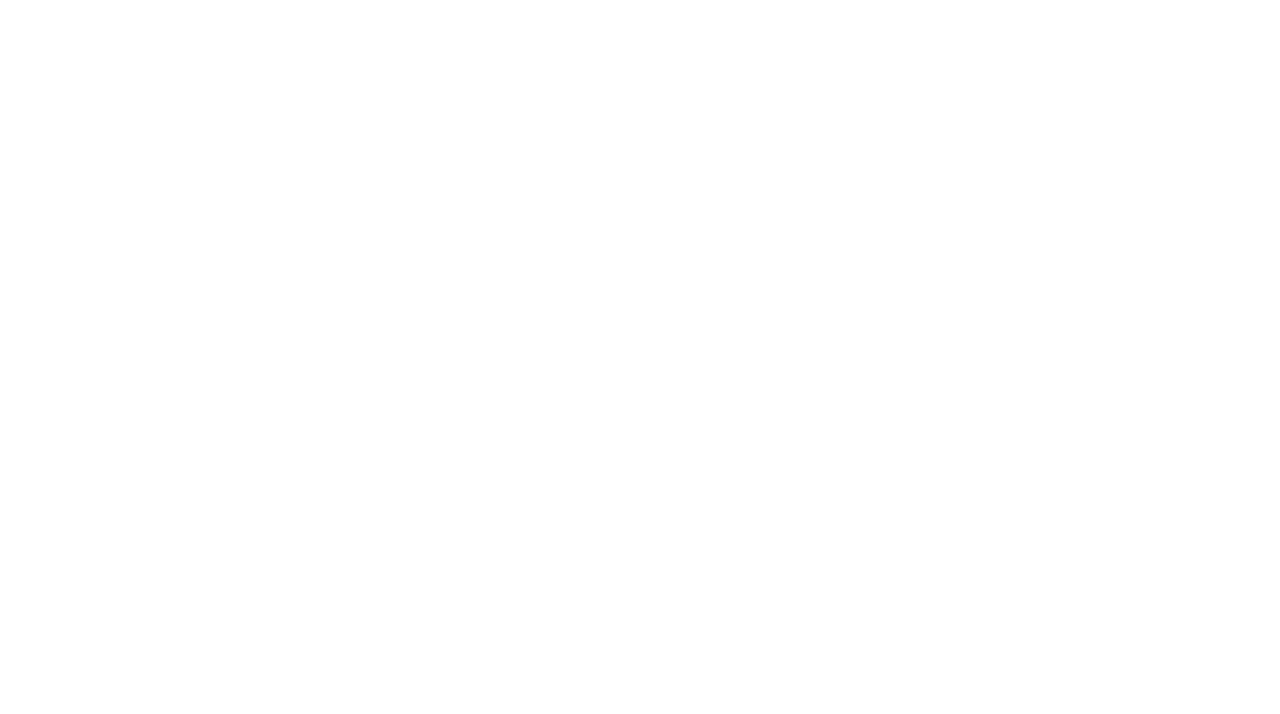
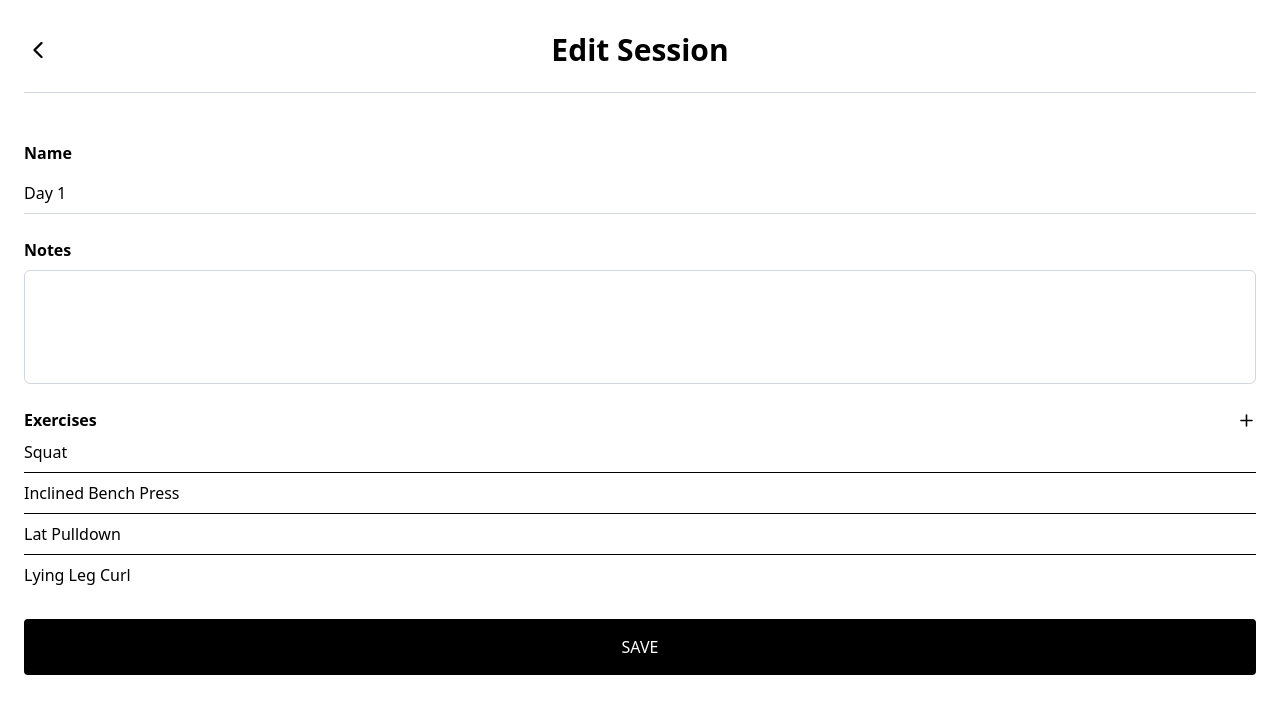
Before and after one commit to rafael-almeida/workout-tracker, a Vue app: page /workout/1/edit in a window 1280 px wide. Before the commit this address had no page. Shown: the top 714 px of the page. Built offline with nearby package versions, Linux system fonts and the light colour scheme.

Commit message:
add edit workout page

```diff
--- a/src/lib/data.ts
+++ b/src/lib/data.ts
@@ -7,6 +7,7 @@ export type SetId = number
 export interface Session {
   sessionId: SessionId
   sessionName: string
+  notes?: string
 }
 
 export interface Exercise {
--- a/src/router/index.ts
+++ b/src/router/index.ts
@@ -1,6 +1,7 @@
 import { createRouter, createWebHistory } from 'vue-router'
 import HomeView from '../views/HomeView.vue'
 import ActiveWorkoutView from '../views/ActiveWorkoutView.vue'
+import EditWorkoutView from '../views/EditWorkoutView.vue'
 
 const router = createRouter({
   history: createWebHistory(import.meta.env.BASE_URL),
@@ -12,6 +13,11 @@ const router = createRouter({
     {
       path: '/workout/:sessionId',
       component: ActiveWorkoutView,
+      props: true,
+    },
+    {
+      path: '/workout/:sessionId/edit',
+      component: EditWorkoutView,
       props: true,
     },
     // {
--- /dev/null
+++ b/src/views/EditWorkoutView.vue
@@ -0,0 +1,129 @@
+<script setup lang="ts">
+import { onMounted, reactive, ref, toRaw } from 'vue'
+import { useRouter } from 'vue-router'
+import { ChevronLeft, Plus } from 'lucide-vue-next'
+import type { Exercise, Session, SessionId } from '../lib/data'
+import db from '../lib/db'
+
+const props = defineProps<{
+  sessionId: string
+}>()
+
+const router = useRouter()
+
+const sessionId = Number(props.sessionId) as SessionId
+const session = ref<Session | null>(null)
+const exercises = ref<Exercise[]>([])
+const formState = reactive({
+  sessionName: '',
+  notes: '',
+})
+const isSaving = ref(false)
+
+onMounted(async () => {
+  const allSessions = await db.store('sessions').getAll<Session>()
+  const foundSession = allSessions.find((s) => s.sessionId === sessionId) || null
+  session.value = foundSession
+
+  if (foundSession) {
+    formState.sessionName = foundSession.sessionName
+    formState.notes = foundSession.notes ?? ''
+  }
+
+  const allExercises = await db.store('exercises').getAll<Exercise>()
+  exercises.value = allExercises.filter((e) => e.sessionId === sessionId)
+})
+
+const handleSubmit = async () => {
+  if (!session.value) return
+
+  const trimmedName = formState.sessionName.trim()
+  if (!trimmedName) return
+
+  isSaving.value = true
+
+  try {
+    const updatedSession = {
+      ...toRaw(session.value),
+      sessionName: trimmedName,
+      notes: formState.notes.trim(),
+    }
+
+    await db.store('sessions').save(String(sessionId), updatedSession)
+    session.value = updatedSession
+  } finally {
+    isSaving.value = false
+  }
+}
+
+const goBack = () => {
+  router.push(`/workout/${sessionId}`)
+}
+</script>
+
+<template>
+  <section v-if="session">
+    <div class="mb-12 flex items-center justify-between border-b border-gray-300 pb-6">
+      <button
+        type="button"
+        class="flex h-7 w-7 cursor-pointer items-center justify-center"
+        @click="goBack"
+      >
+        <ChevronLeft :size="28" />
+      </button>
+      <h1 class="text-3xl font-bold">Edit Session</h1>
+      <div class="h-7 w-7"></div>
+    </div>
+
+    <form class="space-y-6" @submit.prevent="handleSubmit">
+      <label class="flex flex-col gap-2" for="session-name">
+        <span class="font-semibold">Name</span>
+        <input
+          id="session-name"
+          v-model="formState.sessionName"
+          name="sessionName"
+          type="text"
+          class="w-full border-0 border-b border-gray-300 px-0 py-2 focus:border-black focus:ring-0 focus:outline-none"
+          autocomplete="off"
+          required
+        />
+      </label>
+
+      <label class="flex flex-col gap-2" for="session-notes">
+        <span class="font-semibold">Notes</span>
+        <textarea
+          id="session-notes"
+          v-model="formState.notes"
+          name="notes"
+          class="w-full resize-none rounded-md border border-gray-300 p-2 focus:border-black focus:ring-0 focus:outline-none"
+          rows="4"
+        />
+      </label>
+
+      <div>
+        <div class="flex items-center justify-between">
+          <span class="font-semibold">Exercises</span>
+          <button type="button" class="cursor-pointer">
+            <Plus :size="19" />
+          </button>
+        </div>
+
+        <div class="flex flex-col divide-y">
+          <div v-for="exercise in exercises" :key="exercise.exerciseId" class="py-2">
+            {{ exercise.exerciseName }}
+          </div>
+        </div>
+      </div>
+
+      <div class="flex justify-end">
+        <button
+          type="submit"
+          class="w-full rounded bg-black py-4 text-white uppercase transition hover:bg-black/90 disabled:cursor-not-allowed disabled:opacity-70"
+          :disabled="isSaving"
+        >
+          {{ isSaving ? 'Saving…' : 'Save' }}
+        </button>
+      </div>
+    </form>
+  </section>
+</template>
```
